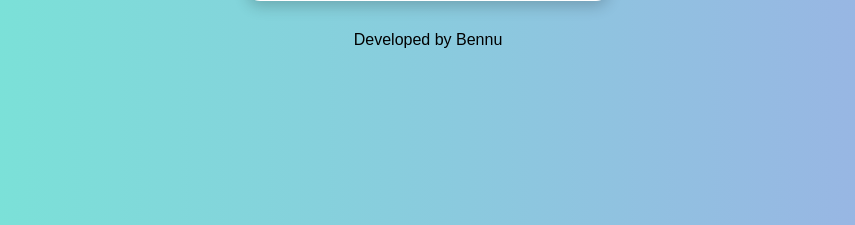
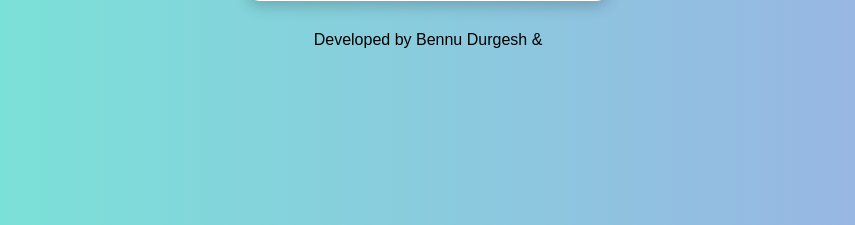
Before and after one commit to Durgesh177/AI_ProblemSolving_-RA2411026050065-, a Flask app: page / in a window 1280 px wide. Shown: the part 389-614 px from the top of the page, without its empty margins (212-1067 px from the left). Run offline with Flask 3, Linux system fonts and the light colour scheme.

Commit message:
Update index.html

```diff
--- a/Problem1_SmartNavigation/templates/index.html
+++ b/Problem1_SmartNavigation/templates/index.html
@@ -35,4 +35,4 @@
 
 </body>
 </html>
-<p>Developed by Bennu</p>
+<p>Developed by Bennu Durgesh & <Neeraj></p>
```
